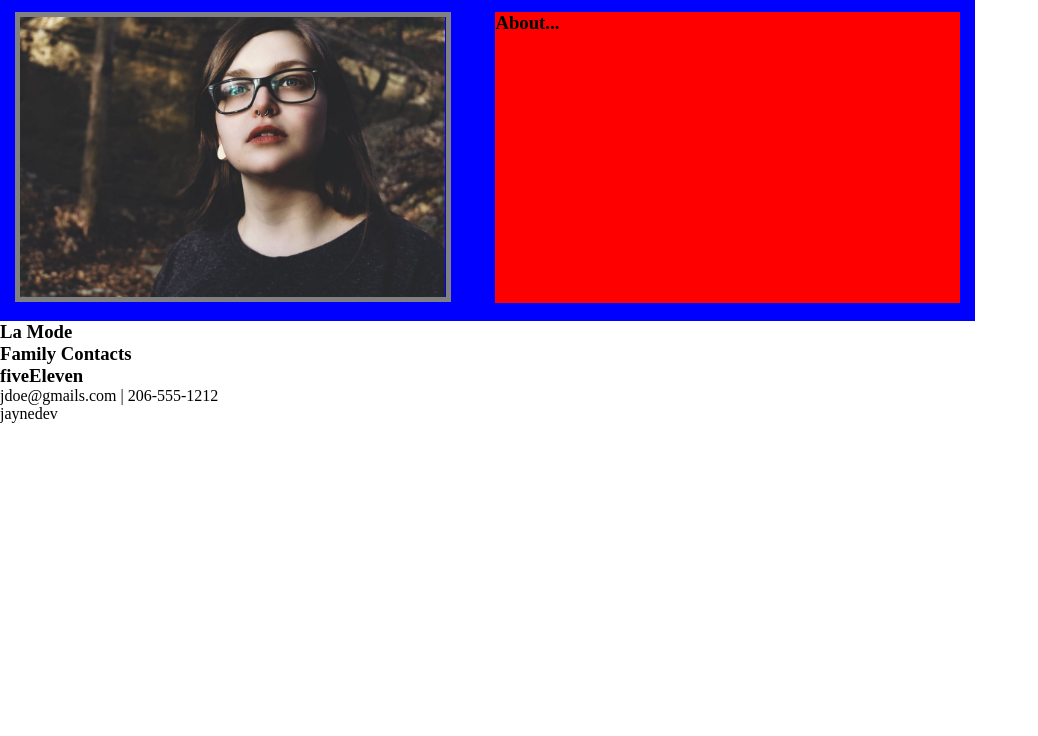
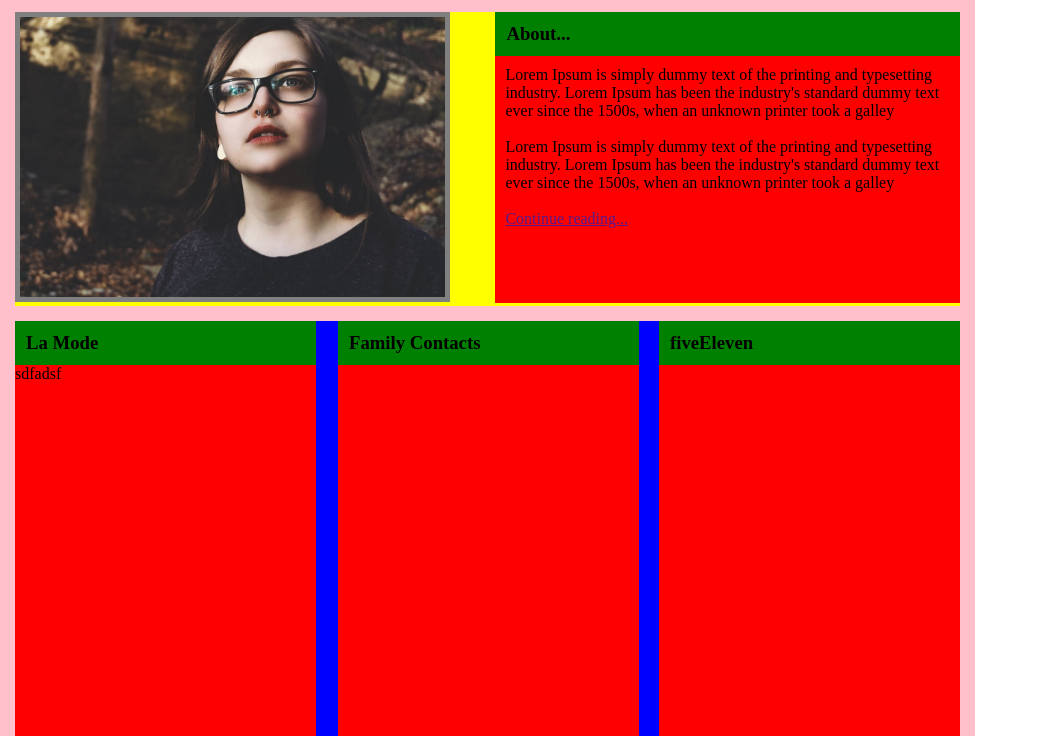
Before and after one commit to MikeDacanay/fake_portfolio_exercise_Jayne_Doe, a plain HTML site: page Fake_Portfolio_MD/index.html in a window 1280 px wide. Shown: the part 64-800 px from the top of the page, without its empty margins (0-1038 px from the left). Drawn offline with Linux system fonts and the light colour scheme.

Commit message:
finished div positioning, including content now

```diff
--- a/Fake_Portfolio_MD/index.html
+++ b/Fake_Portfolio_MD/index.html
@@ -7,7 +7,7 @@
 		<link rel="stylesheet" type="text/css" href="style.css">
 	</head>
 	<body>
-			<div class = "top_headers"> <!-- Static -->
+			<div class = "top_headers">
 				<div class = "heading">
 					<h1> Jayne Doe </h1>
 				</div>
@@ -19,18 +19,34 @@
 				<div class = "top_section">
 					<img src="./Portfolio_images/photo_of_me.jpg" alt="error" class= "img">
 					<div class = "top_container">
-						<h3> About... </h3><!-- display:inline-block, for about -->
+						<div class = "content_heading">
+							<h3> About... </h3>
+						</div>
+						<div class = "top_content">
+							<p class = "para_content">Lorem Ipsum is simply dummy text of the printing and typesetting industry. Lorem Ipsum has been the industry's standard dummy text ever since the 1500s, when an unknown printer took a galley </p><br>
+							<p class = "para_content">Lorem Ipsum is simply dummy text of the printing and typesetting industry. Lorem Ipsum has been the industry's standard dummy text ever since the 1500s, when an unknown printer took a galley </p><br>
+							<a href="" class = "para_content">Continue reading...</a>
+						</div>
 					</div>
 				</div>
 				<div class = "main_section">
 					<div class = "projects">
-						<h3> La Mode </h3><!-- display:inline-block, for La Mode -->
+						<div class = "content_heading">
+							<h3> La Mode </h3>
+						</div>
+						<div class = ".project_content">
+							<p> sdfadsf </p>
+						</div>
 					</div>
-					<div class = "projects">
-						<h3> Family Contacts </h3><!-- display:inline-block, for Family Contacts -->
+					<div class = "projects family">
+						<div class = "content_heading">
+							<h3> Family Contacts </h3>
+						</div>
 					</div>
-					<div class = "projects">
-						<h3> fiveEleven </h3><!-- display:inline-block, for fiveEleven -->
+					<div class = "projects five">
+						<div class = "content_heading">
+							<h3> fiveEleven </h3>
+						</div>
 					</div>
 				</div>
 			</div>
--- a/Fake_Portfolio_MD/style.css
+++ b/Fake_Portfolio_MD/style.css
@@ -18,25 +18,23 @@
     display: inline-block;
     text-align: right;
     width: 772px;
-}s
+}
 .container {
-	background-color: beige;
+	background-color: pink;
 	width: 975px;
 	box-sizing: border-box;
-	padding: 15px;
-}
+	padding: 15px;}
 .top_section {
-	background-color: blue;
-	width: 975px;
-	padding: 15px;
+	background-color: yellow;
+	width: 945px;
 	box-sizing: border-box;
+	margin-bottom: 15px;
 }
 .img {
 	display: inline-block;
 	border: 5px solid grey;
 	width: 45%;
 	height: 45%;
-	padding-right: 1px;
 }
 .top_container {
 	display: inline-block;
@@ -45,5 +43,47 @@
 	background-color: red;
 	vertical-align: top;
 	float: right;
+	/*position: relative;
+	left: 15px;*/
 }
-/* Main Section Next
+.main_section {
+	background-color: blue;
+	width: 945px;
+	box-sizing: border-box;
+}
+.projects {
+	background-color: red;
+	display: inline-block;
+	width: 301px;
+	height: 450px;
+	box-sizing: border-box;
+}
+.five {
+	position: relative;
+	left: 34px;
+	bottom: 30px;
+}
+.family {
+	position: relative;
+	left: 18px;
+	bottom: 30px;
+}
+.footer {
+	width: 975px;
+	height: 75px;
+	background: orange;
+}
+.content_heading {
+	background-color: green;
+	padding: 11px;
+}
+.top_content {
+	padding: 10px;
+}
+.project_content {
+	background-color: black
+	padding: 11px;
+}
+.para_content {
+	text-align: left;
+}
```
